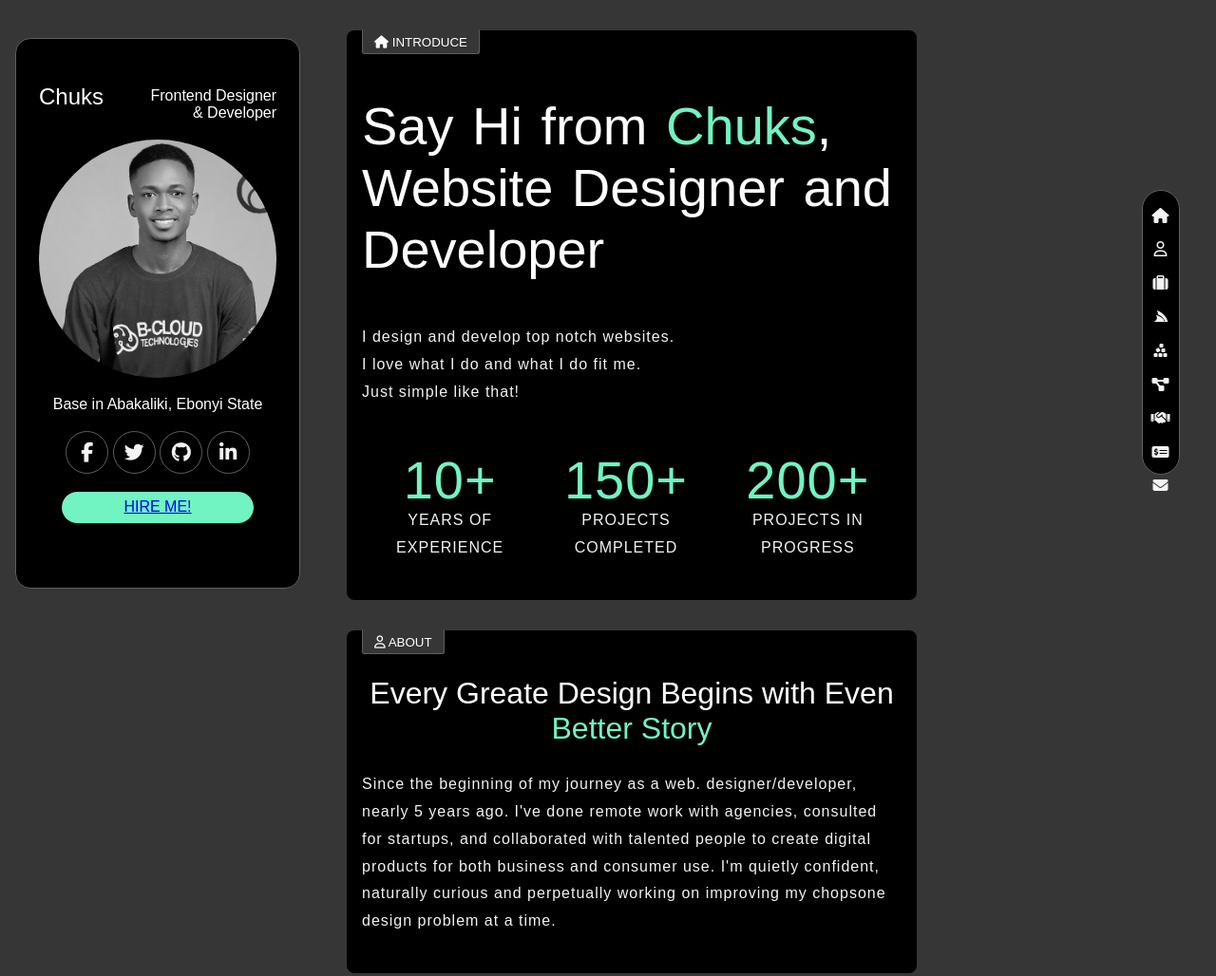
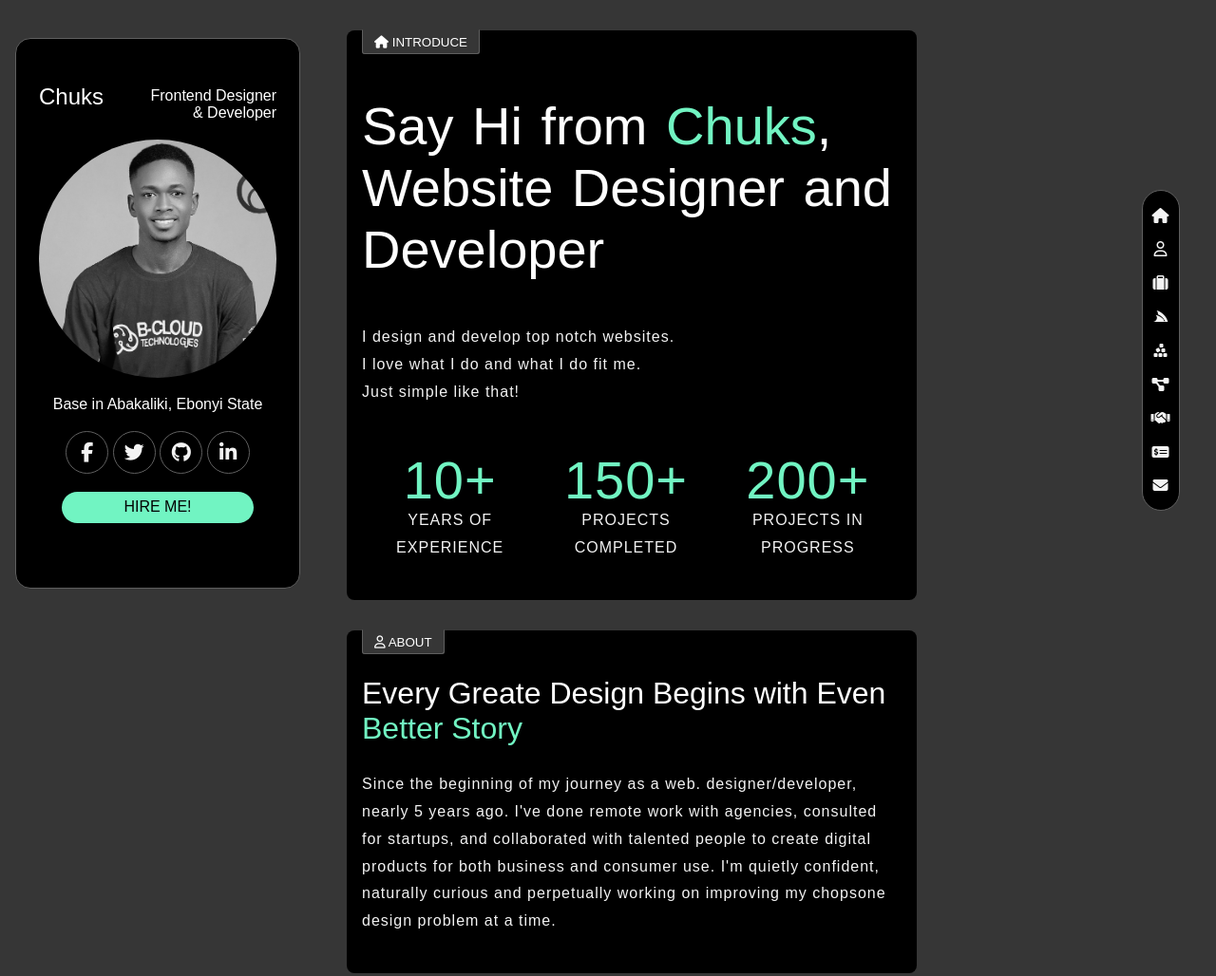
Before and after one commit to CNwante/chuks-portfolio, a plain HTML site: page index.html in a window 1280 px wide. Shown: the top 1028 px of the page at 95% size. Drawn offline with Linux system fonts and the light colour scheme.

Commit message:
Update main.css

```diff
--- a/styles/main.css
+++ b/styles/main.css
@@ -13,13 +13,12 @@
     --smoke-white: #f9f9f9f9;
 }
 
-body {
+html, body {
     margin: 0;
     font-family: sans-serif;
     color: #ffffff;
-
-    /* background: rgb(26, 24, 24); */
     background: var(--black);
+    scroll-behavior: smooth;
 }
 
 main {
@@ -44,6 +43,11 @@ main {
     border-radius: 50px;
     background: var(--green);
     white-space: nowrap;
+}
+
+a {
+    text-decoration: none;
+    color: #000000;
 }
 
 section {
@@ -85,7 +89,7 @@ p {
 ========================================================================= */
 
 .nav-icons {
-    height: 300px;
+    height: auto;
     width: 40px;
     background: var(--dark);
     position: fixed;
@@ -94,7 +98,7 @@ p {
     border: 1.5px solid var(--gray);
     border-radius: 50px;
     text-align: center;
-    /* padding: 0 1rem; */
+    padding-bottom: 1em;
 }
 
 .nav-icons a {
@@ -338,7 +342,7 @@ p {
     flex-wrap: wrap;
 }
 
-.form-container p, .title {
+.form-container .title, .form-p {
     /* font-size: 3em; */
     text-align: center;
 }
```
